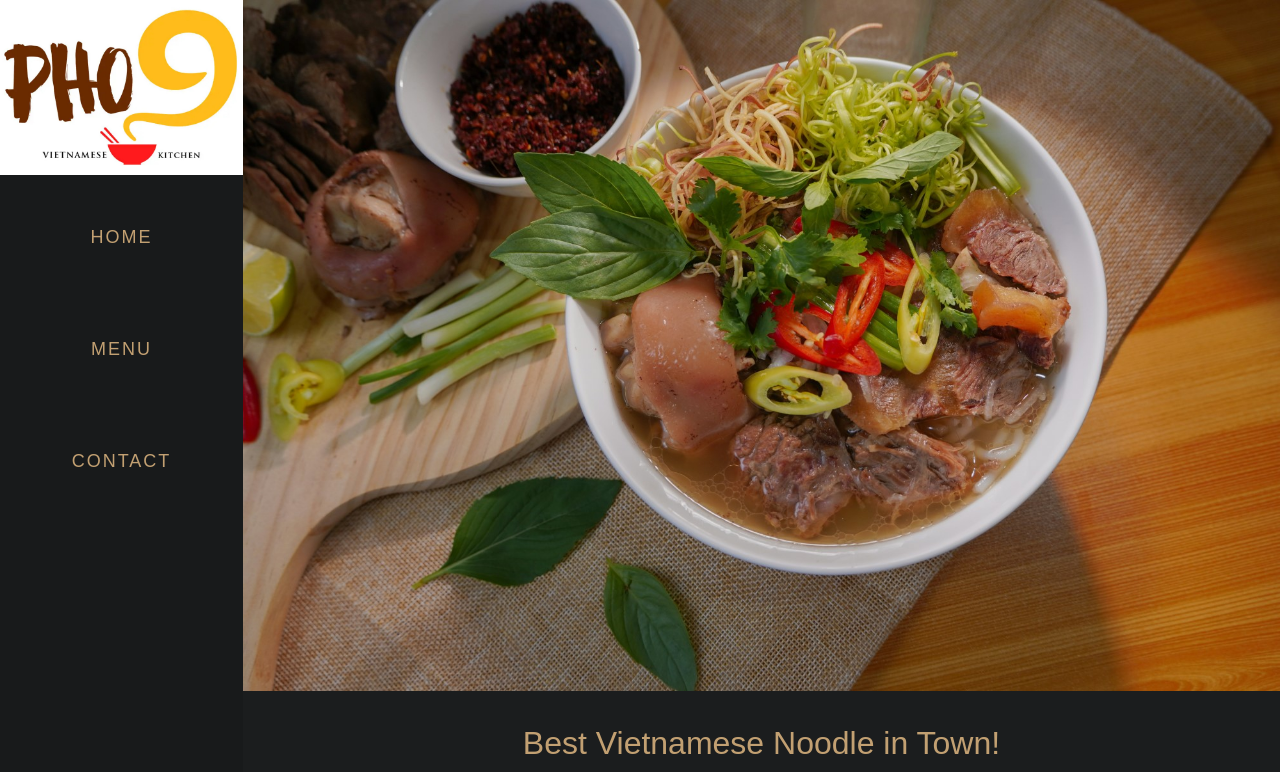
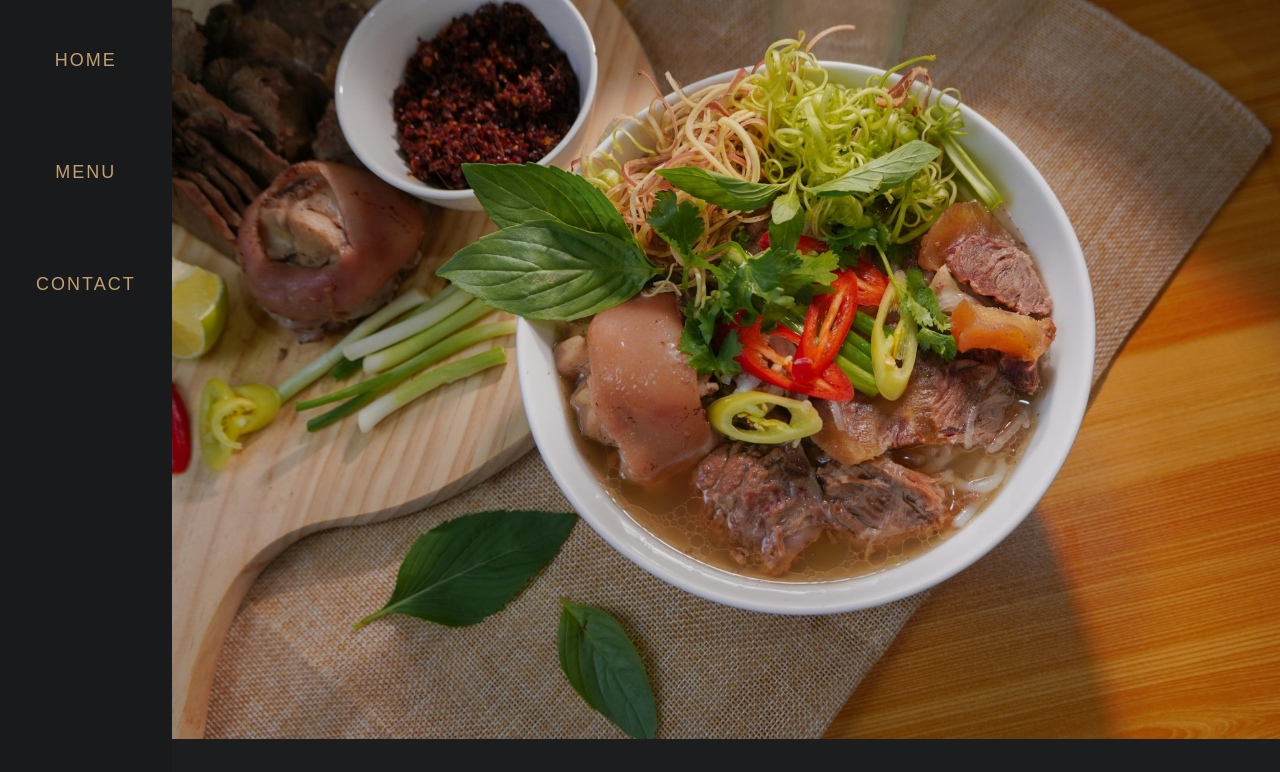
Before and after one commit to wingfam/top-restaurant-page, a website built with webpack: page src/index.html in a window 1280 px wide. Shown: the top 772 px of the page. Built offline with nearby package versions, Linux system fonts and the light colour scheme.

Commit message:
removed logo image

```diff
--- a/src/index.js
+++ b/src/index.js
@@ -1,19 +1,9 @@
 import HomeTab from "./home-tab";
-import LogoScr from './restaurant-logo.jpg';
 
 import './reset.css';
 import './style.css';
 
-const header = document.querySelector("header");
-const nav = document.querySelector("nav");
 const content = document.querySelector("#content");
 const home = HomeTab();
 
-const logoImage = document.createElement("img");
-
-logoImage.src = LogoScr;
-
-logoImage.setAttribute("class", "logo-img");
-
-header.insertBefore(logoImage, nav);
 content.appendChild(home);
--- a/src/style.css
+++ b/src/style.css
@@ -50,11 +50,6 @@ body {
 
     header nav button:hover {
         background: var(--hover-background-black);
-    }
-
-    header .logo-img {
-        object-fit: contain;
-        width: 100%;
     }
 
     #content {
@@ -125,12 +120,9 @@ body {
     header {
         width: 100%;
         height: 50px;
+        background: #26292b;
         display: flex;
         justify-content: start;
-    }
-
-    header .logo-img {
-        width: 20%;
     }
 
     #content {
```
